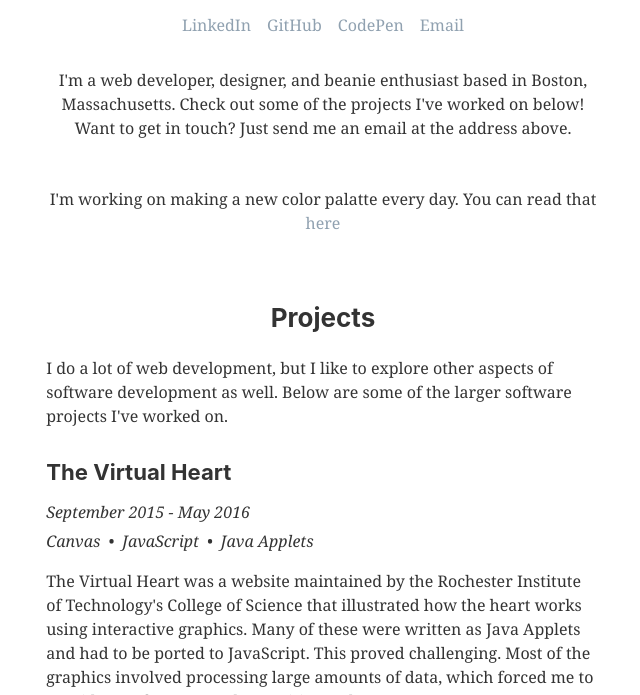
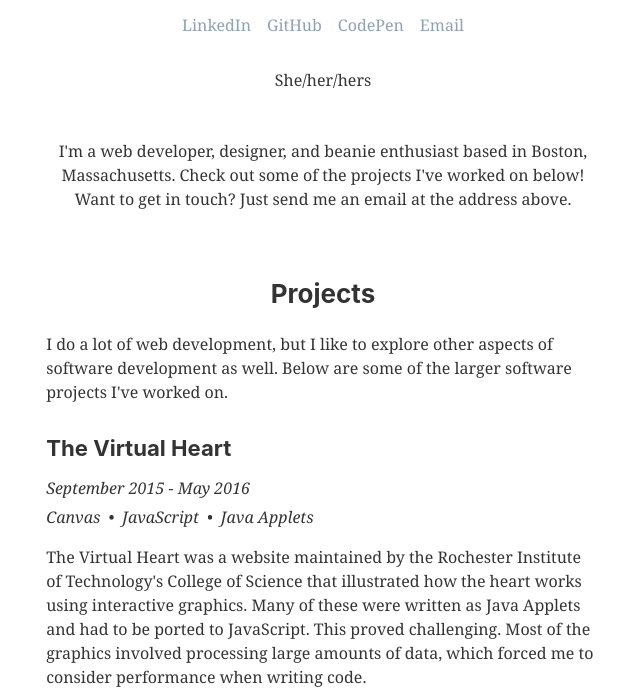
Before and after one commit to reccanti/gatsby-portfolio, a Gatsby site: page / in a window 1280 px wide. Shown: the part 405-1100 px from the top of the page, without its empty margins (317-957 px from the left). Built offline with nearby package versions, Linux system fonts and the light colour scheme; Gatsby itself is replaced by a stand-in of ours.

Commit message:
Update name information

```diff
--- a/gatsby-config.js
+++ b/gatsby-config.js
@@ -1,9 +1,9 @@
 module.exports = {
   siteMetadata: {
-    title: `Ben Wilcox's Portfolio`,
+    title: `Blair Wilcox's Portfolio`,
     socialLinks: {
-      email: `benjaminwilcox93@gmail.com`,
-      linkedin: `https://www.linkedin.com/in/benwilcox93`,
+      email: `blairwilcox93@gmail.com`,
+      linkedin: `https://www.linkedin.com/in/blairwilcox`,
       github: `https://github.com/reccanti`,
       codepen: `https://codepen.io/reccanti`,
     },
--- a/src/pages/index.js
+++ b/src/pages/index.js
@@ -158,7 +158,7 @@ const IndexPage = ({ data }) => {
             {/* about section */}
             <section className={styles.about}>
               <img src={logo} alt="My personal logo" />
-              <h1>Ben Wilcox</h1>
+              <h1>Blair Wilcox</h1>
               <ul>
                 <li>
                   <a href={data.site.siteMetadata.socialLinks.linkedin}>LinkedIn</a>
@@ -174,16 +174,15 @@ const IndexPage = ({ data }) => {
                     Email
               </a>
                 </li>
+                <p>
+                  She/her/hers
+              </p>
               </ul>
               <p>
                 I'm a web developer, designer, and beanie enthusiast based in Boston,
                 Massachusetts. Check out some of the projects I've worked on below!
                 Want to get in touch? Just send me an email at the address above.
           </p>
-              <p>
-                I'm working on making a new color palatte every day. You can read that{' '}
-                <Link to="/colors">here</Link>
-              </p>
             </section>
 
             {/* Projects section */}
```
Lines whose indentation alone changed are shown as unchanged.
